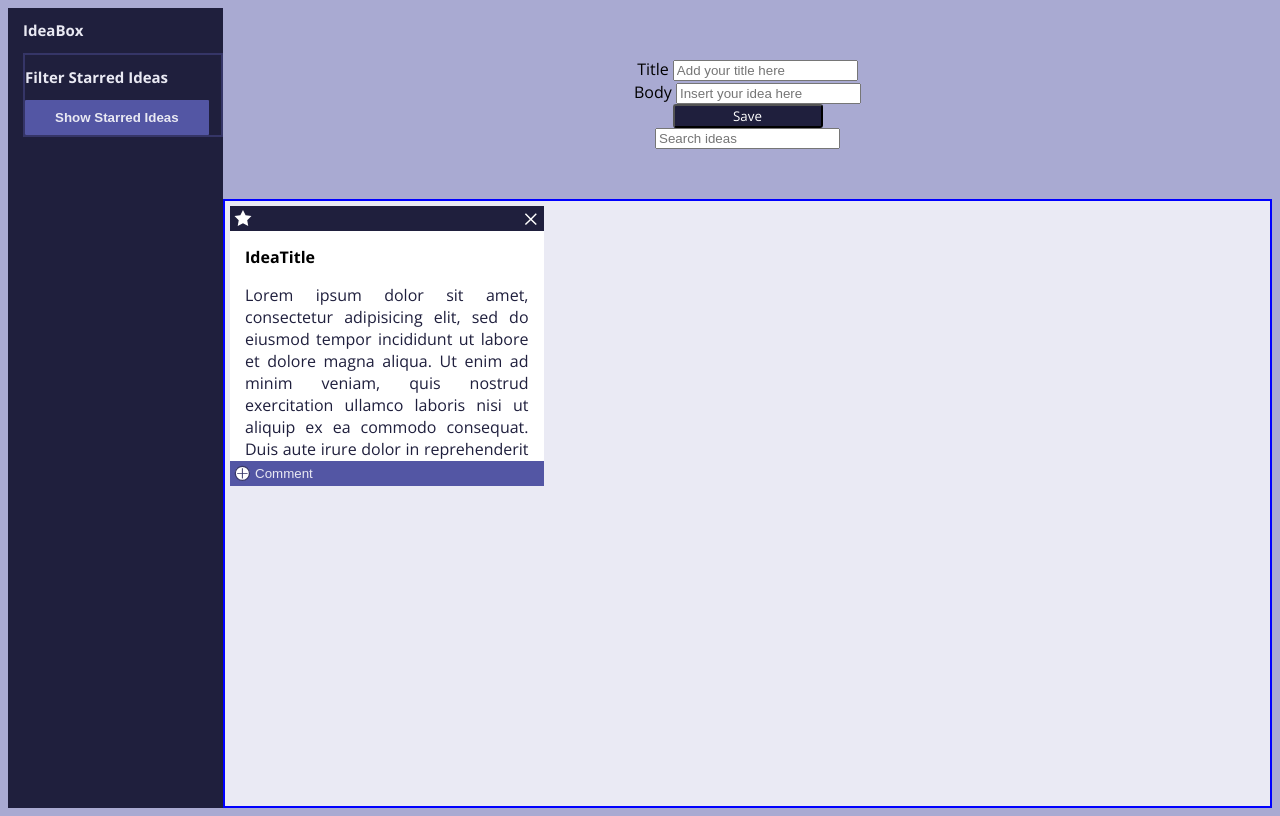
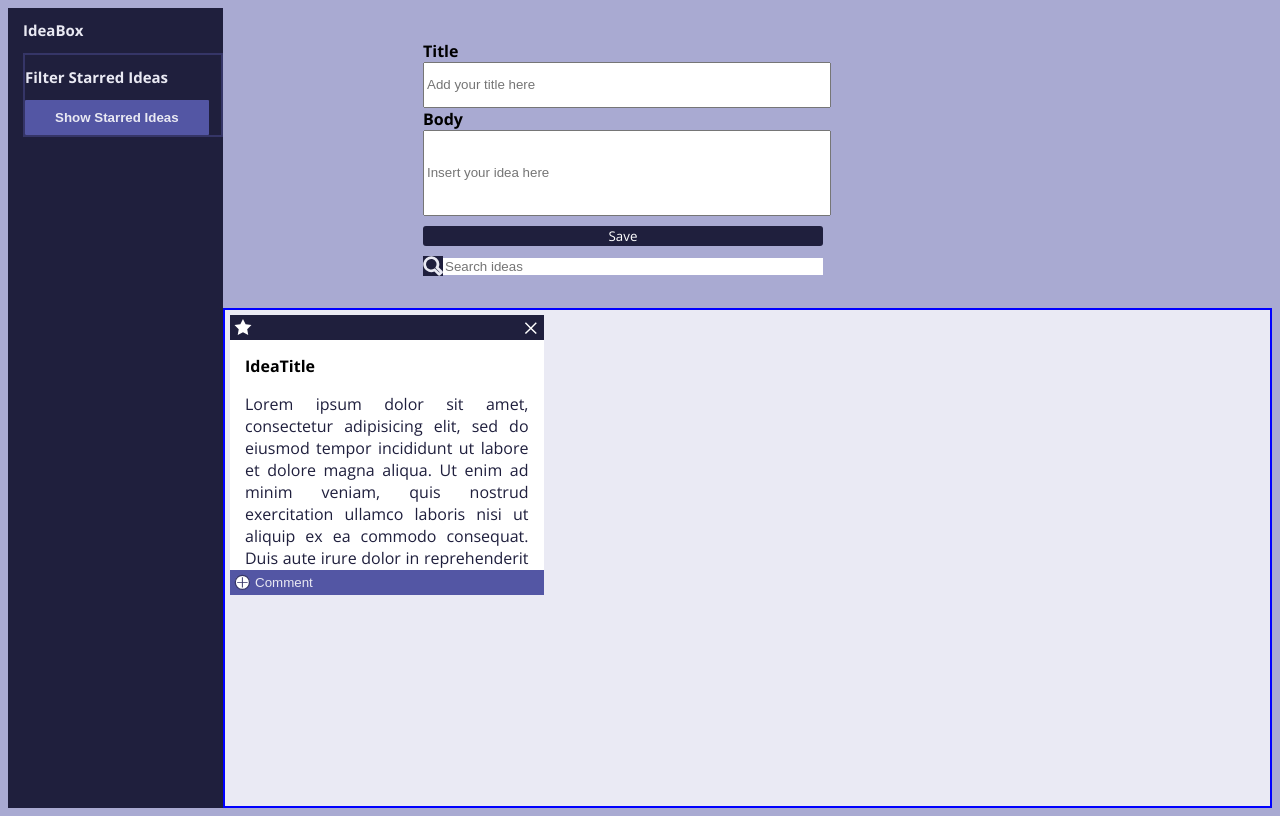
Before and after one commit to stephaniemagdic/Ideabox, a plain HTML site: page index.html in a window 1280 px wide. Drawn offline with nearby package versions, Linux system fonts and the light colour scheme.

Commit message:
Add seacrh button image and styling to html nav and form elements

```diff
--- a/index.html
+++ b/index.html
@@ -18,13 +18,16 @@
       <section class="idea-form">
         <form id="title" class="idea-title">
           <label for="Title 2">Title
-            <input type="text" placeholder="Add your title here">
+            <input type="text" name="title" placeholder="Add your title here">
           </label>
           <label for="Body">Body
-            <input type="text" placeholder="Insert your idea here">
+            <input type="text" name="idea" placeholder="Insert your idea here">
           </label>
           <button id="save-idea" class="primary">Save</button>
-          <input type="search" id="search-idea" class="search" placeholder="Search ideas">
+          <div class="field-container">
+            <img src="assets/search.svg" alt="Magnifying glass">
+            <input type="text" id="search-idea" class="search" placeholder="Search ideas">
+          </div>
         </form>
       </section>
 
--- a/styles.css
+++ b/styles.css
@@ -22,18 +22,54 @@ main {
 
 .idea-title {
   display: flex;
-  justify-content: space-around;
-  align-items: center;
+  justify-content: center;
   flex-direction: column;
-  flex: 0 0 auto;
+  height: 200px;
+  width: 400px;
+}
+
+label {
+  font: #1F1F3D;
+  font-weight: bold;
+}
+
+input {
+  display:block;
+  display:flex;
+  width: 100%;
+}
+
+.idea-form input[name="title"] {
+  height: 40px;
+}
+
+.idea-form input[name="idea"] {
+  height: 80px;
 }
 
 form.idea-title #save-idea {
-  width: 150px;
+  width: 100%;
   font-family: "Open Sans";
   border-radius: 3px;
   background-color: #1F1F3D;
   color: #FFFFFF;
+  margin:10px 0;
+  border: none;
+  height: 80px;
+}
+
+.field-container {
+  display: flex;
+  border: 1 solid black;
+  justify-content: flex-start;
+  align-items: center;
+}
+.field-container img {
+  width: 20px;
+  background-color: #1F1F3D;
+}
+.field-container input {
+  border: 0;
 }
 
 .navigation {
@@ -52,7 +88,7 @@ form.idea-title #save-idea {
   background-color: #5356A4;
   font-weight: bold;
   color: #E9E9F3;
-  padding: 10px 30px 10px 30px;
+  padding: 10px 30px;
   border-radius: 1px;
   border: none;
 }
```
